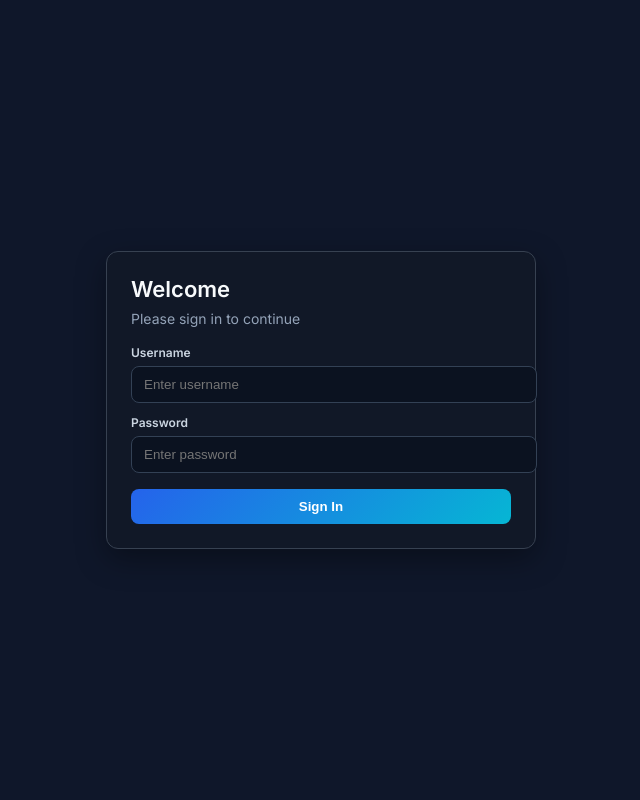
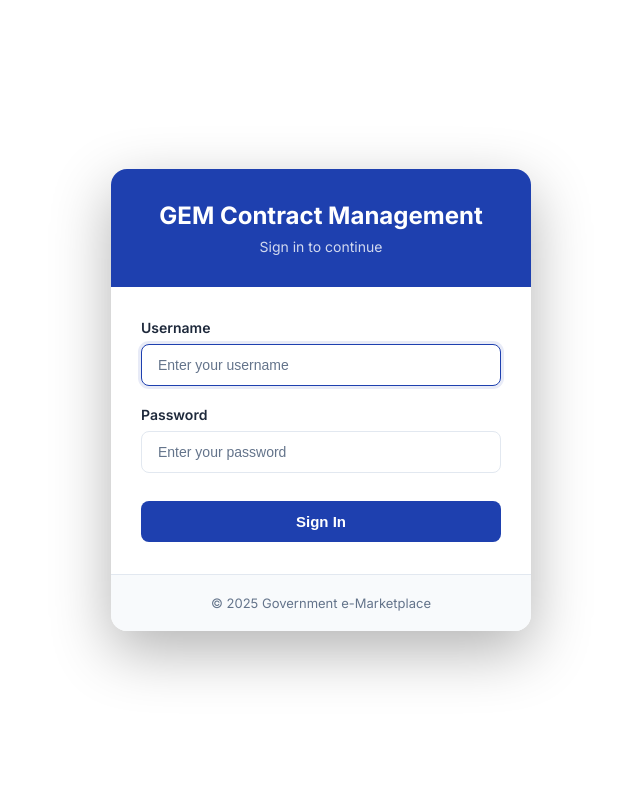
Before and after one commit to asthap-2003/PDF_Extractor-Project, a Flask app: page /login in a window 1280 px wide. Shown: the whole page, without its empty margins (319-959 px from the left). Run offline with Flask 3, Linux system fonts and the light colour scheme.

Commit message:
login page design

```diff
--- a/templates/login.html
+++ b/templates/login.html
@@ -3,43 +3,227 @@
 <head>
     <meta charset="UTF-8">
     <meta name="viewport" content="width=device-width, initial-scale=1.0">
-    <title>Login</title>
-    <link rel="preconnect" href="https://fonts.googleapis.com">
-    <link rel="preconnect" href="https://fonts.gstatic.com" crossorigin>
-    <link href="https://fonts.googleapis.com/css2?family=Inter:wght@400;600&display=swap" rel="stylesheet">
+    <title>Login - GEM Contract Management</title>
+    <link href="https://fonts.googleapis.com/css2?family=Inter:wght@400;500;600;700&display=swap" rel="stylesheet">
     <style>
-        body { font-family: Inter, system-ui, -apple-system, Segoe UI, Roboto, sans-serif; margin: 0; background: #0f172a; color: #e2e8f0; }
-        .container { min-height: 100vh; display: flex; align-items: center; justify-content: center; }
-        .card { width: 100%; max-width: 380px; background: #111827; border: 1px solid #374151; border-radius: 12px; padding: 24px; box-shadow: 0 10px 30px rgba(0,0,0,0.35); }
-        h1 { margin: 0 0 8px; font-size: 22px; color: #f8fafc; }
-        p { margin: 0 0 18px; color: #94a3b8; font-size: 14px; }
-        label { display: block; margin: 12px 0 6px; font-weight: 600; font-size: 12px; color: #cbd5e1; }
-        input { width: 100%; padding: 10px 12px; border-radius: 8px; border: 1px solid #334155; background: #0b1220; color: #e2e8f0; outline: none; transition: border .15s ease; }
-        input:focus { border-color: #2563eb; box-shadow: 0 0 0 3px rgba(37,99,235,.15); }
-        .btn { width: 100%; margin-top: 16px; padding: 10px 12px; border: 0; border-radius: 8px; background: linear-gradient(135deg,#2563eb,#06b6d4); color: white; font-weight: 600; cursor: pointer; }
-        .btn:hover { filter: brightness(1.05); }
-        .error { background: #7f1d1d; color: #fecaca; padding: 10px 12px; border: 1px solid #991b1b; border-radius: 8px; margin-bottom: 12px; font-size: 13px; }
+        * {
+            margin: 0;
+            padding: 0;
+            box-sizing: border-box;
+        }
+
+        :root {
+            --primary-color: #1e40af;
+            --primary-light: #3b82f6;
+            --primary-dark: #1e3a8a;
+            --background-color: #f8fafc;
+            --surface-color: #ffffff;
+            --border-color: #e2e8f0;
+            --text-primary: #1e293b;
+            --text-secondary: #64748b;
+            --error-color: #dc2626;
+            --error-bg: #fee2e2;
+        }
+
+        body {
+            font-family: 'Inter', -apple-system, BlinkMacSystemFont, 'Segoe UI', Roboto, sans-serif;
+            background: white;
+            min-height: 100vh;
+            display: flex;
+            align-items: center;
+            justify-content: center;
+            padding: 20px;
+        }
+
+        .login-container {
+            width: 100%;
+            max-width: 420px;
+            background: var(--surface-color);
+            border-radius: 16px;
+            box-shadow: 0 20px 60px rgba(0, 0, 0, 0.3);
+            overflow: hidden;
+        }
+
+        .login-header {
+            background: var(--primary-color);
+            padding: 32px 30px;
+            text-align: center;
+        }
+
+        .login-header h1 {
+            color: white;
+            font-size: 24px;
+            font-weight: 700;
+            margin-bottom: 8px;
+        }
+
+        .login-header p {
+            color: rgba(255, 255, 255, 0.8);
+            font-size: 14px;
+            font-weight: 400;
+        }
+
+        .login-body {
+            padding: 32px 30px;
+        }
+
+        .error-message {
+            background: var(--error-bg);
+            border: 1px solid var(--error-color);
+            color: var(--error-color);
+            padding: 12px 16px;
+            border-radius: 8px;
+            margin-bottom: 24px;
+            font-size: 14px;
+            font-weight: 500;
+            display: flex;
+            align-items: center;
+            gap: 8px;
+        }
+
+        .error-message::before {
+            content: "⚠️";
+            font-size: 16px;
+        }
+
+        .form-group {
+            margin-bottom: 20px;
+        }
+
+        label {
+            display: block;
+            color: var(--text-primary);
+            font-size: 14px;
+            font-weight: 600;
+            margin-bottom: 8px;
+        }
+
+        input {
+            width: 100%;
+            padding: 12px 16px;
+            border: 1px solid var(--border-color);
+            border-radius: 8px;
+            font-size: 14px;
+            color: var(--text-primary);
+            background: var(--surface-color);
+            transition: all 0.3s ease;
+            outline: none;
+        }
+
+        input:focus {
+            border-color: var(--primary-color);
+            box-shadow: 0 0 0 3px rgba(30, 64, 175, 0.1);
+        }
+
+        input::placeholder {
+            color: var(--text-secondary);
+        }
+
+        .btn-login {
+            width: 100%;
+            padding: 12px 16px;
+            background: var(--primary-color);
+            color: white;
+            border: none;
+            border-radius: 8px;
+            font-size: 15px;
+            font-weight: 600;
+            cursor: pointer;
+            transition: all 0.3s ease;
+            margin-top: 8px;
+        }
+
+        .btn-login:hover {
+            background: var(--primary-light);
+            transform: translateY(-1px);
+            box-shadow: 0 4px 12px rgba(30, 64, 175, 0.3);
+        }
+
+        .btn-login:active {
+            transform: translateY(0);
+        }
+
+        .login-footer {
+            padding: 20px 30px;
+            background: var(--background-color);
+            text-align: center;
+            border-top: 1px solid var(--border-color);
+        }
+
+        .login-footer p {
+            color: var(--text-secondary);
+            font-size: 13px;
+        }
+
+        @media (max-width: 480px) {
+            .login-container {
+                border-radius: 12px;
+            }
+
+            .login-header {
+                padding: 24px 20px;
+            }
+
+            .login-header h1 {
+                font-size: 22px;
+            }
+
+            .login-body {
+                padding: 24px 20px;
+            }
+
+            .login-footer {
+                padding: 16px 20px;
+            }
+        }
     </style>
-    </head>
+</head>
 <body>
-    <div class="container">
-        <div class="card">
-            <h1>Welcome</h1>
-            <p>Please sign in to continue</p>
+    <div class="login-container">
+        <div class="login-header">
+            <h1>GEM Contract Management</h1>
+            <p>Sign in to continue</p>
+        </div>
 
+        <div class="login-body">
             {% if error %}
-                <div class="error">{{ error }}</div>
+            <div class="error-message">
+                {{ error }}
+            </div>
             {% endif %}
 
             <form method="post" action="{{ url_for('login', next=request.args.get('next')) }}">
-                <label for="username">Username</label>
-                <input id="username" name="username" type="text" placeholder="Enter username" required autocomplete="username">
+                <div class="form-group">
+                    <label for="username">Username</label>
+                    <input
+                        id="username"
+                        name="username"
+                        type="text"
+                        placeholder="Enter your username"
+                        required
+                        autocomplete="username"
+                        autofocus
+                    >
+                </div>
 
-                <label for="password">Password</label>
-                <input id="password" name="password" type="password" placeholder="Enter password" required autocomplete="current-password">
+                <div class="form-group">
+                    <label for="password">Password</label>
+                    <input
+                        id="password"
+                        name="password"
+                        type="password"
+                        placeholder="Enter your password"
+                        required
+                        autocomplete="current-password"
+                    >
+                </div>
 
-                <button class="btn" type="submit">Sign In</button>
+                <button class="btn-login" type="submit">Sign In</button>
             </form>
+        </div>
+
+        <div class="login-footer">
+            <p>© 2025 Government e-Marketplace</p>
         </div>
     </div>
 </body>
```
